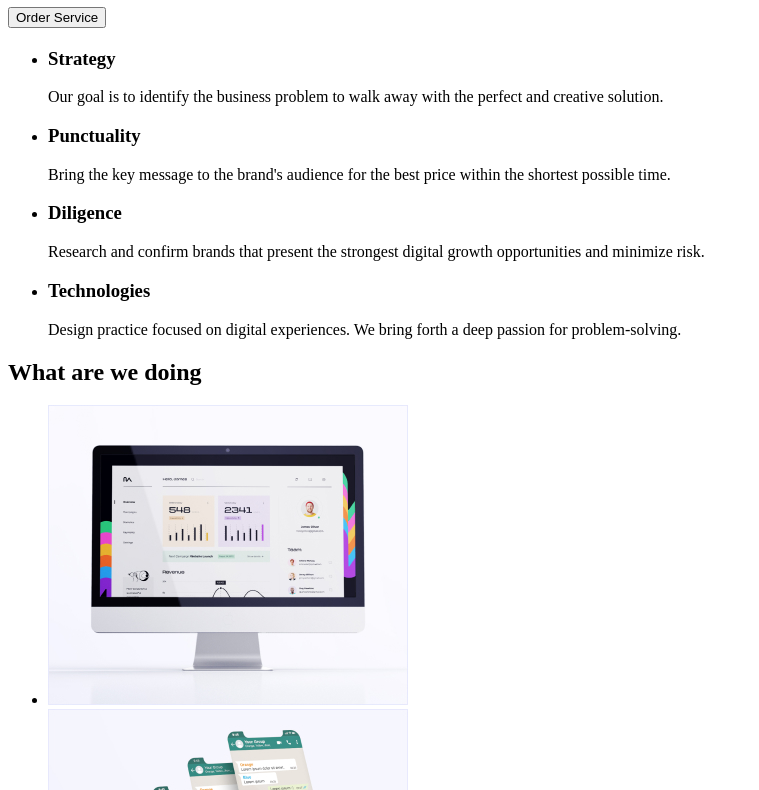
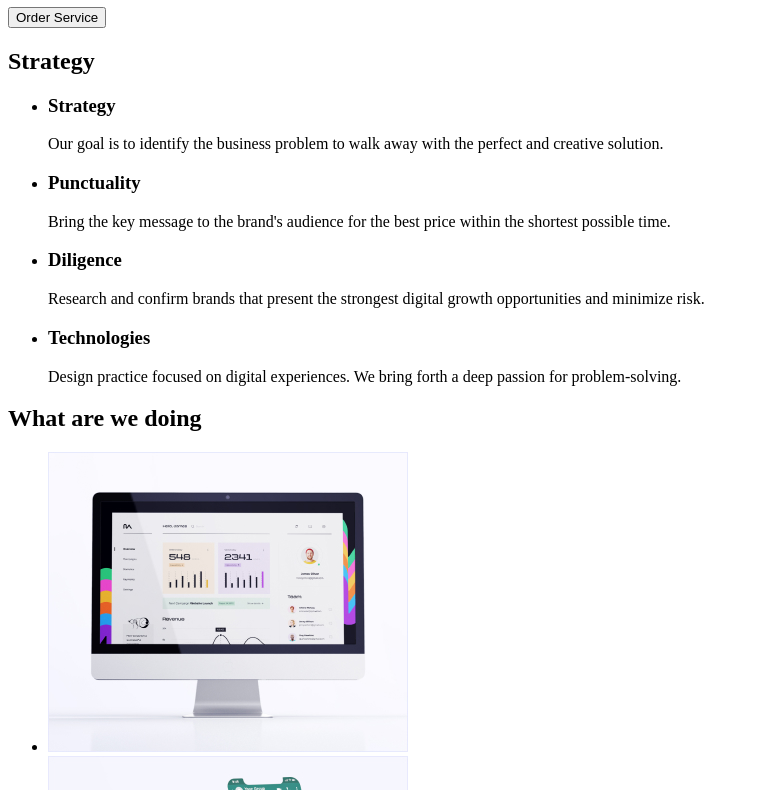
Before and after one commit to barin2010/goit-markup-hw-01, a plain HTML site: page index.html in a window 1280 px wide. Shown: the part 309-1099 px from the top of the page, without its empty margins (0-759 px from the left). Drawn offline with Linux system fonts and the light colour scheme.

Commit message:
Update index.html

```diff
--- a/index.html
+++ b/index.html
@@ -9,7 +9,7 @@
   <body>
     <header>
       <nav>
-        <a href="./index.html">Webstudio</a>
+        <a href="./index.html"> Webstudio </a>
         <ul>
           <li>
             <a href="">Studio</a>
@@ -43,7 +43,7 @@
 
       <!-- strategy -->
       <section>
-        <h2></h2>
+        <h2>Strategy</h2>
         <ul>
           <li>
             <h3>Strategy</h3>
```
